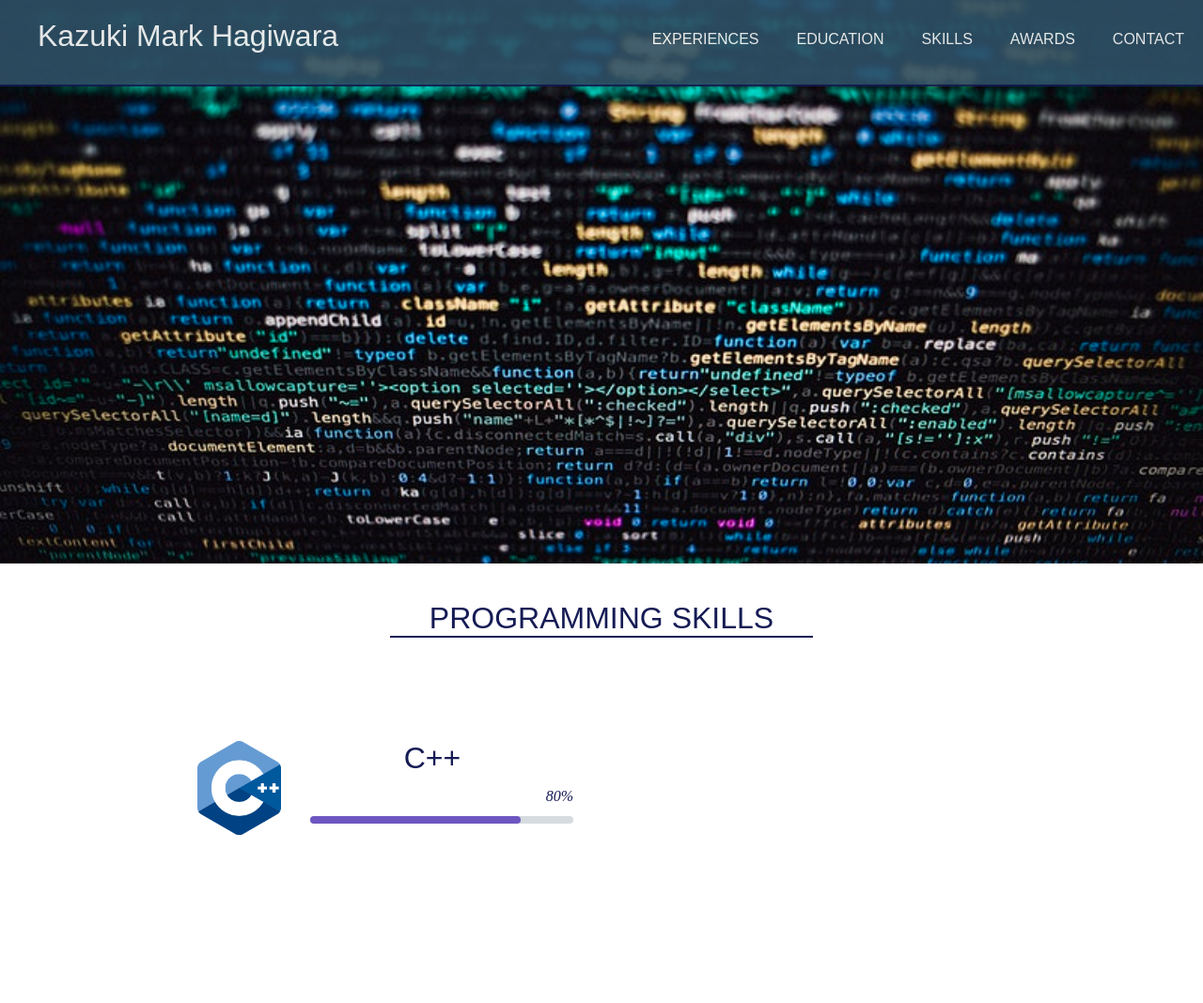
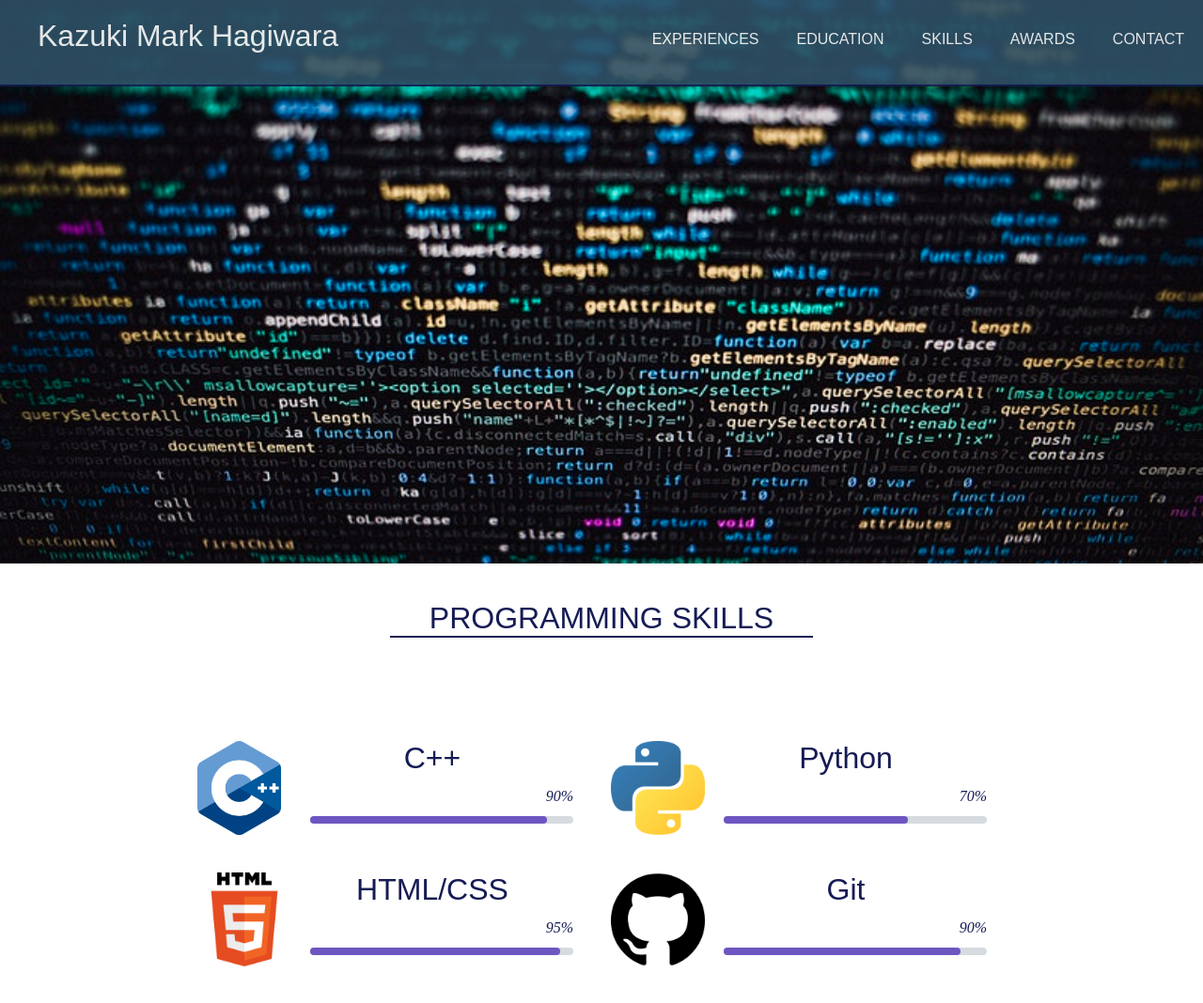
Before and after one commit to markhagiwara/mark-web, a plain HTML site: page skills.html in a window 1280 px wide. Shown: the top 1068 px of the page at 94% size. Drawn offline with Linux system fonts and the light colour scheme.

Commit message:
create all programming

```diff
--- a/css/stylesheet.css
+++ b/css/stylesheet.css
@@ -468,8 +468,29 @@ footer {
 	border-radius: 10px;
 }
 
-.progress-bar {
-	width: 80%;
+.progress-bar-c {
+	width: 90%;
+	height: 8px;
+	background-color: #6d56c1;
+	border-radius: 10px;
+}
+
+.progress-bar-python {
+	width: 70%;
+	height: 8px;
+	background-color: #6d56c1;
+	border-radius: 10px;
+}
+
+.progress-bar-html {
+	width: 95%;
+	height: 8px;
+	background-color: #6d56c1;
+	border-radius: 10px;
+}
+
+.progress-bar-git {
+	width: 90%;
 	height: 8px;
 	background-color: #6d56c1;
 	border-radius: 10px;
--- a/skills.html
+++ b/skills.html
@@ -38,25 +38,63 @@
               </div>
               <div class="skill-level">
                 <div class="percentage">
-                  <p>80%</p>
+                  <p>90%</p>
                 </div>
                 <div class="progress-bar-back">
-                  <div class="progress-bar"></div>
+                  <div class="progress-bar-c"></div>
                 </div>
               </div>
               <div class="img-container">
                 <img src="src/images/c++.png">
               </div>
-
             </div>
             <div class="programming">
-              <img src="">
+              <div class="name-container">
+                <h1>Python</h1>
+              </div>
+              <div class="skill-level">
+                <div class="percentage">
+                  <p>70%</p>
+                </div>
+                <div class="progress-bar-back">
+                  <div class="progress-bar-python"></div>
+                </div>
+              </div>
+              <div class="img-container">
+                <img src="src/images/python.png">
+              </div>
             </div>
             <div class="programming">
-              <img src="">
+              <div class="name-container">
+                <h1>HTML/CSS</h1>
+              </div>
+              <div class="skill-level">
+                <div class="percentage">
+                  <p>95%</p>
+                </div>
+                <div class="progress-bar-back">
+                  <div class="progress-bar-html"></div>
+                </div>
+              </div>
+              <div class="img-container">
+                <img src="src/images/html.png">
+              </div>
             </div>
             <div class="programming">
-              <img src="">
+              <div class="name-container">
+                <h1>Git</h1>
+              </div>
+              <div class="skill-level">
+                <div class="percentage">
+                  <p>90%</p>
+                </div>
+                <div class="progress-bar-back">
+                  <div class="progress-bar-git"></div>
+                </div>
+              </div>
+              <div class="img-container">
+                <img src="src/images/github_icon.png">
+              </div>
             </div>
         </div>
       </div>
```
